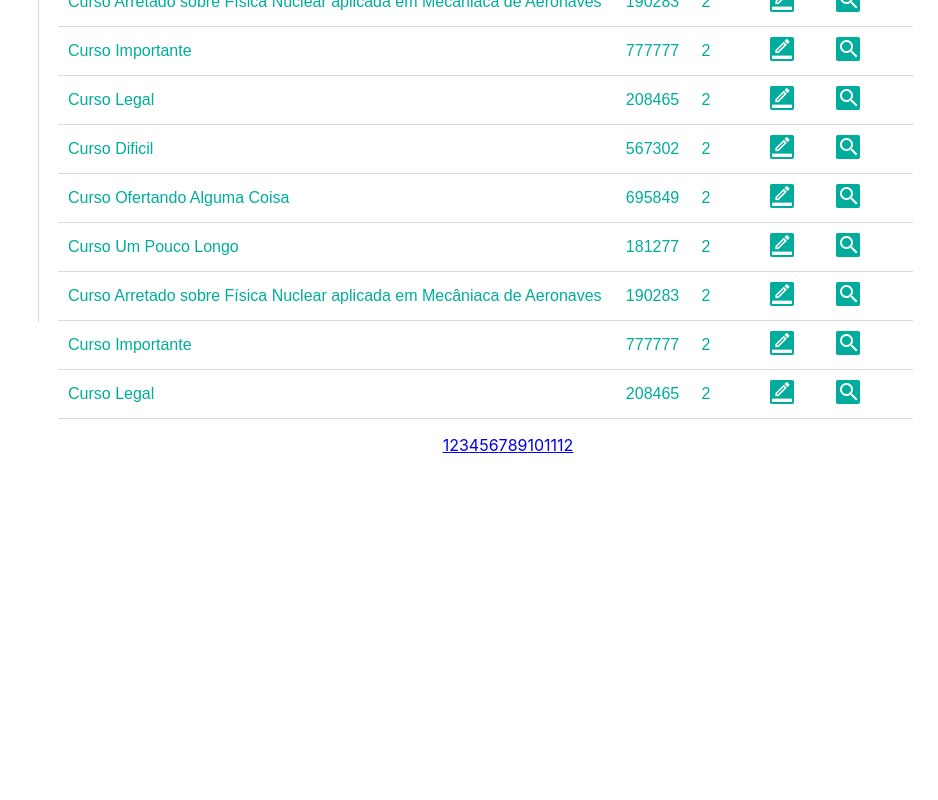
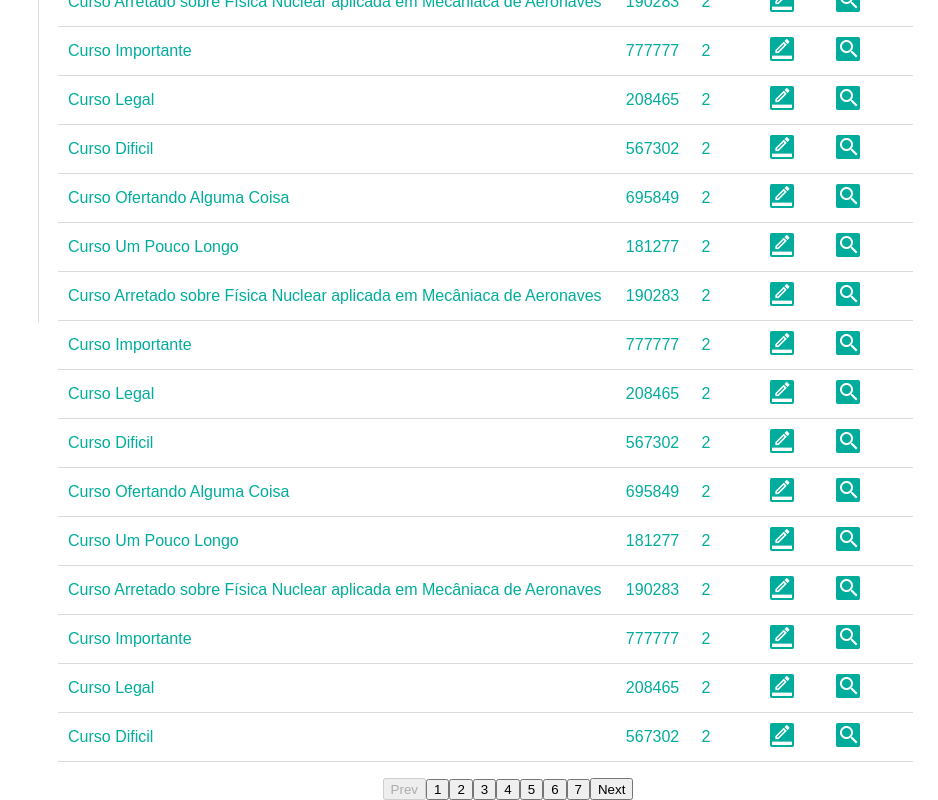
Before and after one commit to gphelipe1/frontend_tests, a React (Create React App) app: page / in a window 1280 px wide. Shown: the part 488-1288 px from the top of the page, without its empty margins (342-1280 px from the left). Before the commit the page ends 943 px from the top, so only its background shows below. Built offline with nearby package versions, Linux system fonts and the light colour scheme.

Commit message:
Adicionando funcionalidade aos botões de paginação

```diff
--- a/src/Components/Sidebar.js
+++ b/src/Components/Sidebar.js
@@ -1,5 +1,4 @@
 import React from 'react'
-import App from '../App'
 import '../App.css'
 import { Route } from 'react-router-dom'
 import Logo from '../Assets/logo.png'
--- a/src/Components/Table/Pagination.js
+++ /dev/null
@@ -1,22 +0,0 @@
-import React from 'react'
-
-export default function Pagination({elementPerPage, totalElement, paginate}) {
-
-    const pageNumbers = [];
-
-    for(var i=1; i <= Math.ceil(totalElement/elementPerPage); i++){
-        pageNumbers.push(i)
-    }
-
-    return (
-        <nav>
-            <ul className = "pagination">
-                {pageNumbers.map(number => {
-                    return( < li className="page-item">
-                        <a onCLick={()=> paginate(number)} href="!#" className ="page-link">{number}</a>
-                    </li>);
-                })}
-            </ul>
-        </nav>
-    )
-}
--- a/src/Components/Table/index.css
+++ b/src/Components/Table/index.css
@@ -1,3 +1,5 @@
+
+
 Table{
   font-family: Arial, Helvetica, sans-serif;
   border-collapse: collapse;
--- a/src/Components/Table/index.js
+++ b/src/Components/Table/index.js
@@ -1,7 +1,6 @@
-import React, { useState,Fragment,Component } from "react";
+import React, {Fragment,Component } from "react";
 import './index.css';
 import { Table } from "reactstrap";
-import Pagination from './Pagination'
 
 function getData(props_data) {
   const dados = props_data.map((item,key) => {
@@ -24,33 +23,77 @@ function getColumns(data) {
 class TableELement extends Component {
   constructor(props) {
     super(props);
-    const originalData = getData(this.props.Rows )  ;
+    const originalData = getData(this.props.Rows );
     const columns = getColumns(this.props.Headers);
-    const filteredData = getData(originalData)
+    const slicedData = getData(originalData)
 
     this.state = {
       originalData,
       columns,
-      filteredData,
+      slicedData,
       searchTerm:"",
-      slicedData: [],
       currentPage: 1,
-      elementPerPage: 10,
+      elementPerPage: 17,
+      indexOfLastElement:0,
+      indexOfFirstElement: 0,
+      pagesLength: 0,
+      unextable: false,
+      unprevable: true
     };
 
     this.paginate = this.paginate.bind(this)
+    this.prev = this.prev.bind(this)
+    this.next = this.next.bind(this)
+  }
+
+  updatePages(){
+    if(this.state.currentPage >= 1){
+      this.setState({unprevable: false})
+    }else if(this.state.currentPage < 1){
+      this.setState({unprevable: true})
+    }
+    if(this.state.currentPage <= this.state.pagesLength && this.state.currentPage >= 1){
+      this.setState({unextable: false})
+    }else if(this.state.currentPage > this.state.pagesLength){
+      this.setState({unextable: true})
+    }
+  }
+
+  prev(){
+    let cur = this.state.currentPage;
+    let next = cur - 1
+    this.setState({currentPage: next})
+    this.updatePages()
+  }
+
+  next(){
+    let cur = this.state.currentPage;
+    let next = cur + 1
+    this.setState({currentPage: next})
+    this.updatePages()
+
   }
 
   paginate(pageNumber){
-    this.state.currentPage = pageNumber
-    console.log(this.state.currentPage)
+    this.setState({currentPage: pageNumber})
+    this.updatePages()
   }
+
 
   render(){
 
-    const indexOfLastElement = this.state.currentPage * this.state.elementPerPage;
-    const indexOfFirstElement = indexOfLastElement - this.state.elementPerPage;
-    this.state.filteredData = this.state.originalData.slice(indexOfFirstElement, indexOfLastElement)
+    const pageNumbers=[];
+    for(var i=1; i <= Math.ceil(this.state.originalData.length/this.state.elementPerPage); i++){
+      pageNumbers.push(i)
+    }
+
+
+    this.state.pagesLength = pageNumbers.length
+
+
+    this.state.indexOfLastElement = this.state.currentPage * this.state.elementPerPage;
+    this.state.indexOfFirstElement = this.state.indexOfLastElement - this.state.elementPerPage;
+    this.state.slicedData = this.state.originalData.slice(this.state.indexOfFirstElement, this.state.indexOfLastElement)
 
     return (
       <div>
@@ -59,14 +102,14 @@ class TableELement extends Component {
 
             <Table>
               <thead>
-              <tr>
+              <tr >
                 {this.state.columns.map((value)=>{
                   return [ <th>{value}</th> ]
                 })}
               </tr>
             </thead>
             <tbody>
-                    {this.state.searchTerm == "" ? this.state.filteredData.map((value,key) => {
+                    {this.state.searchTerm == "" ? this.state.slicedData.map((value,key) => {
                       return(
                         <tr>
                           {
@@ -99,7 +142,17 @@ class TableELement extends Component {
                     })}
               </tbody>
             </Table>
-            <Pagination elementPerPage={this.state.elementPerPage} totalElement={this.state.originalData.length} paginate={this.paginate}/>
+            <nav>
+            <ul className = "pagination">
+                <button onClick={() => this.prev()} disabled={this.state.unprevable}> Prev </button>
+                {pageNumbers.map(number => {
+                    return( < li className="page-item">
+                        <button onClick={()=>this.paginate(number)} className ="page-link">{number}</button>
+                    </li>);
+                })}
+                <button onClick={() => this.next()} disabled={this.state.unextable} >Next</button>
+            </ul>
+        </nav>
       </Fragment>
 
       </div>
```
